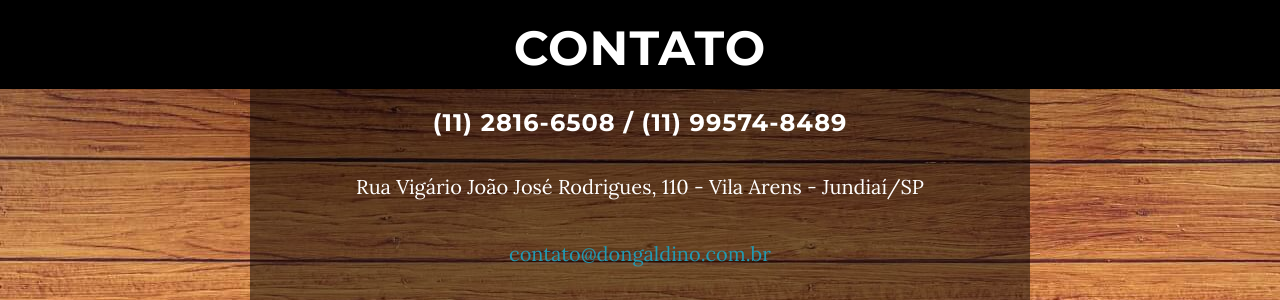
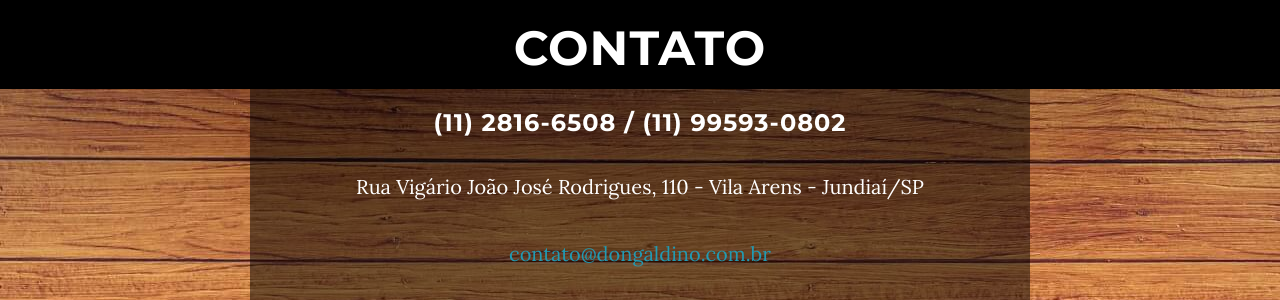
Before and after one commit to Gawiga/dongaldino.com.br, a Jekyll site: the page built from index.html, in a window 1280 px wide and 900 px high, scrolled down 1567 px. Shown: the part 152-452 px from the top of the window. Built offline with Jekyll 4.4.1, drawn with Linux system fonts in a browser that asks for light colours.

Commit message:
update cellphone

```diff
--- a/_includes/contato.html
+++ b/_includes/contato.html
@@ -4,7 +4,7 @@
         <div class="row ">
             <div class="col-lg-8 col-lg-offset-2 jumbo">
                 <h2>Contato</h2>
-                <h3>(11) 2816-6508 / (11) 99574-8489</h3>
+                <h3>(11) 2816-6508 / (11) 99593-0802</h3>
                 <p>Rua Vigário João José Rodrigues, 110 - Vila Arens - Jundiaí/SP</p>
                 <p>
                     <a href="mailto:{{ site.email }}">{{ site.email }}</a>
```
